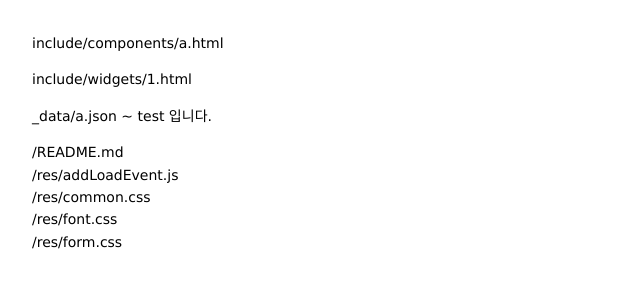
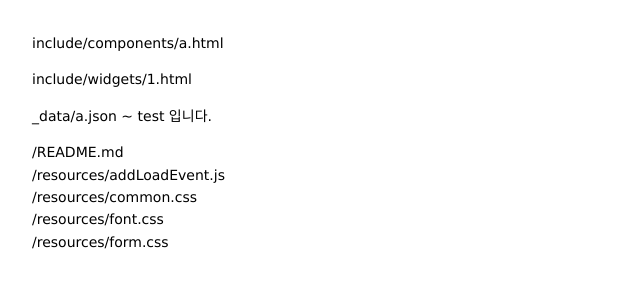
Before and after one commit to namulcode/namulcode.github.io, a Jekyll site: the page built from testsuite/shop/shop.html, in a window 1280 px wide. Shown: the top 300 px of the page, without its empty margins (0-640 px from the left). Built offline with Jekyll 4.4.1, drawn with Linux system fonts in a browser that asks for light colours.

Commit message:
단어 수정

```diff
--- a/_config.yaml
+++ b/_config.yaml
@@ -13,12 +13,12 @@
     email: inbox@soopul.com
 
 css:
-  - /res/font.css
-  - /res/form.css
-  - /res/common.css
+  - /resources/font.css
+  - /resources/form.css
+  - /resources/common.css
 
 js:
-  - /res/addLoad.js
+  - /resources/addLoad.js
 
 
 plugins: [jekyll-paginate]
```
Also changed, not shown: resources/addLoadEvent.js (renamed from res/addLoadEvent.js), resources/common.css (renamed from res/common.css), resources/font.css (renamed from res/font.css), resources/form.css (renamed from res/form.css), resources/index.scss (renamed from res/index.scss).
